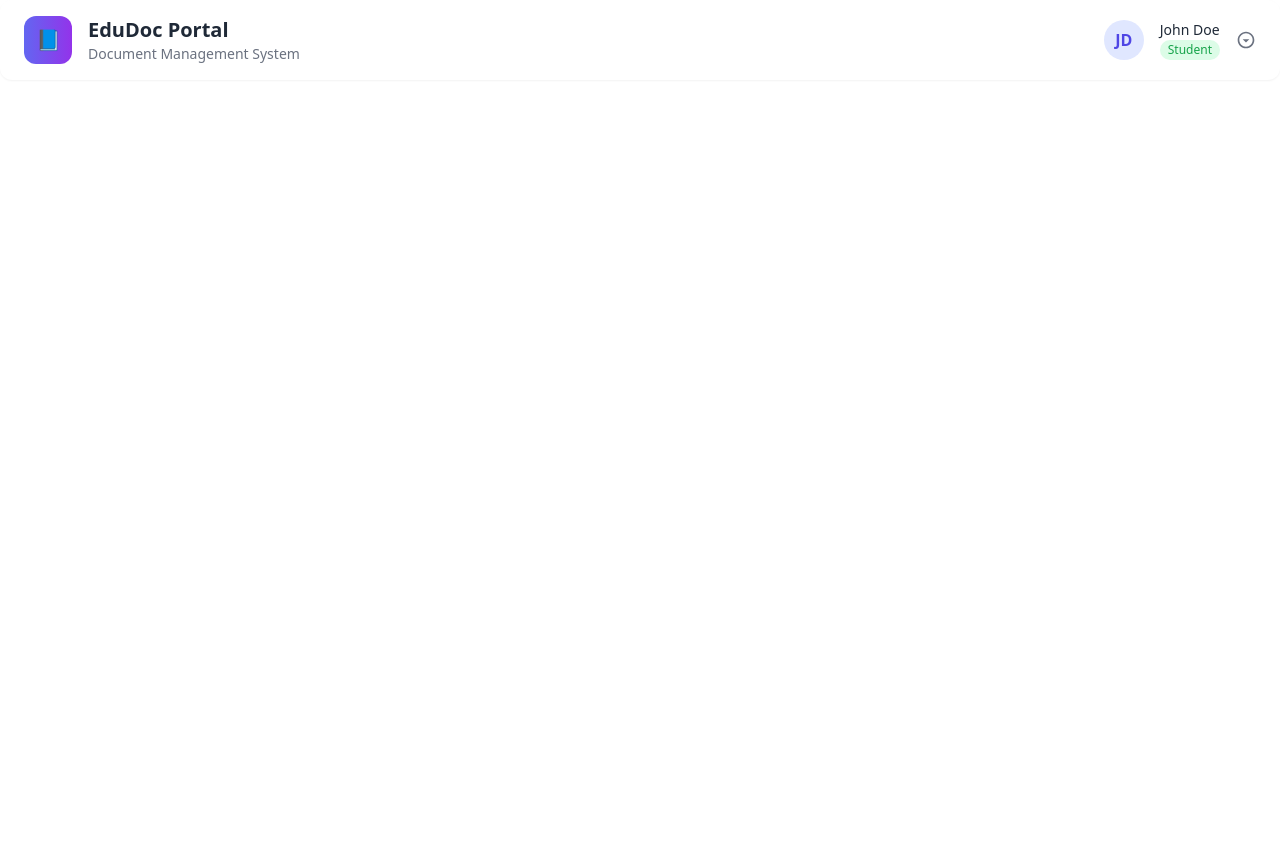
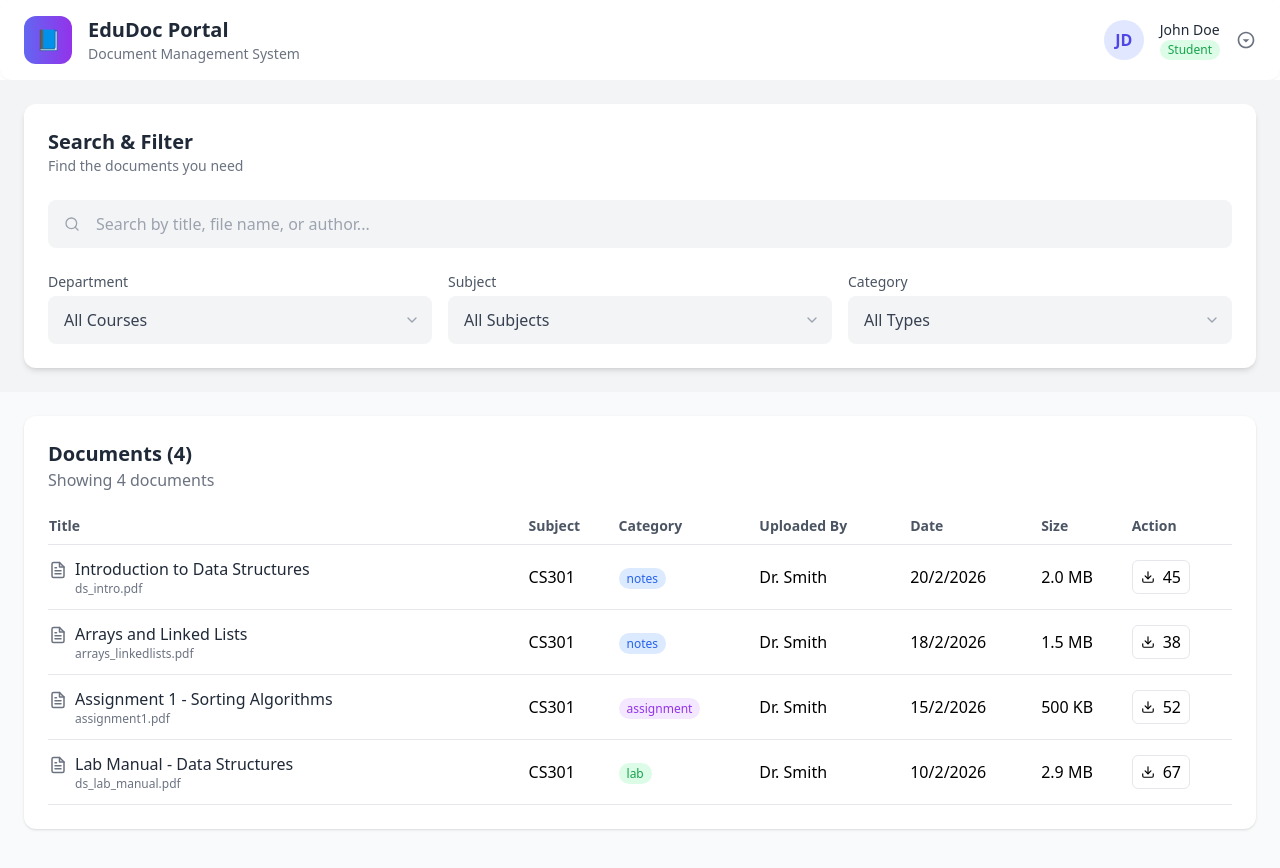
Before and after one commit to cseabhisheks/EduDocument, a React (Vite) app in the folder my-app/: page /document-library in a window 1280 px wide. Shown: the top 868 px of the page. Before the commit the page ends 800 px from the top, so only its background shows below. Built offline with nearby package versions, Linux system fonts and the light colour scheme.

Commit message:
document library page is done

```diff
--- a/my-app/src/App.jsx
+++ b/my-app/src/App.jsx
@@ -2,6 +2,7 @@ import { BrowserRouter, Routes, Route } from "react-router-dom";
 import Navbar from "./layout/Navbar";
 import Dashboard from "./page/Dashboard";
 import Announcements from "./page/Announcements";
+import DocumentsLibrary from "./page/DocumentsLibrary";
 
 export default function App() {
   return (
@@ -11,6 +12,7 @@ export default function App() {
       <Routes>
         <Route path="/" element={<Dashboard />} />
         <Route path="/announcement" element={<Announcements />} />
+        <Route path="/document-library" element={<DocumentsLibrary />} />
       </Routes>
     </BrowserRouter>
   );
--- /dev/null
+++ b/my-app/src/component/DocumentRow.jsx
@@ -0,0 +1,56 @@
+import { FiFileText, FiDownload } from "react-icons/fi";
+
+export default function DocumentRow({ doc }) {
+  const getCategoryStyle = (category) => {
+    if (category === "notes") return "bg-blue-100 text-blue-600";
+    if (category === "assignment") return "bg-purple-100 text-purple-600";
+    if (category === "lab") return "bg-green-100 text-green-600";
+    return "bg-gray-100 text-gray-600";
+  };
+
+  return (
+    <tr className="border-b ">
+
+      {/* Title */}
+      <td className="py-3">
+        <div className="flex items-start gap-2">
+          <FiFileText className="text-gray-500 mt-1" size={18} />
+          <div>
+            <p className="font-medium text-gray-800">{doc.title}</p>
+            <p className="text-xs text-gray-500">{doc.file}</p>
+          </div>
+        </div>
+      </td>
+
+      {/* Subject */}
+      <td className="hidden md:table-cell">{doc.subject}</td>
+
+      {/* Category */}
+      <td className="hidden md:table-cell">
+        <span className={`px-2 py-0.5 text-xs rounded-full ${getCategoryStyle(doc.category)}`}>
+          {doc.category}
+        </span>
+      </td>
+
+      {/* Uploaded By */}
+      <td className="hidden md:table-cell">{doc.uploadedBy}</td>
+
+      {/* Date */}
+      <td className="hidden md:table-cell">{doc.date}</td>
+
+      {/* Size */}
+      <td className="hidden md:table-cell">{doc.size}</td>
+
+      {/* Action */}
+      <td>
+        <button className="flex items-center gap-2 border px-2 py-1 rounded-md hover:bg-gray-100">
+          <FiDownload size={14} />
+          <span className="hidden sm:inline">
+            {doc.downloads || 0}
+          </span>
+        </button>
+      </td>
+
+    </tr>
+  );
+}
--- /dev/null
+++ b/my-app/src/layout/DocumentList.jsx
@@ -0,0 +1,85 @@
+import DocumentRow from "../component/DocumentRow";
+
+const documents = [
+  {
+    title: "Introduction to Data Structures",
+    file: "ds_intro.pdf",
+    subject: "CS301",
+    category: "notes",
+    uploadedBy: "Dr. Smith",
+    date: "20/2/2026",
+    size: "2.0 MB",
+    downloads: 45,
+  },
+  {
+    title: "Arrays and Linked Lists",
+    file: "arrays_linkedlists.pdf",
+    subject: "CS301",
+    category: "notes",
+    uploadedBy: "Dr. Smith",
+    date: "18/2/2026",
+    size: "1.5 MB",
+    downloads: 38,
+  },
+  {
+    title: "Assignment 1 - Sorting Algorithms",
+    file: "assignment1.pdf",
+    subject: "CS301",
+    category: "assignment",
+    uploadedBy: "Dr. Smith",
+    date: "15/2/2026",
+    size: "500 KB",
+    downloads: 52,
+  },
+  {
+    title: "Lab Manual - Data Structures",
+    file: "ds_lab_manual.pdf",
+    subject: "CS301",
+    category: "lab",
+    uploadedBy: "Dr. Smith",
+    date: "10/2/2026",
+    size: "2.9 MB",
+    downloads: 67,
+  },
+];
+
+export default function DocumentList() {
+  return (
+    <div className="p-6 bg-gray-50 min-h-screen">
+      <div className="bg-white rounded-xl shadow p-6">
+        <h2 className="text-xl font-semibold text-gray-800">
+          Documents ({documents.length})
+        </h2>
+        <p className="text-gray-500 mb-4">
+          Showing {documents.length} documents
+        </p>
+
+        <div className="overflow-x-auto">
+          <table className="w-full text-left border-collapse">
+
+            {/* Header */}
+            <thead className="border-b text-gray-600 text-sm">
+              <tr>
+                <th className="py-2">Title</th>
+                <th className="py-2 hidden md:table-cell">Subject</th>
+                <th className="py-2 hidden md:table-cell">Category</th>
+                <th className="py-2 hidden md:table-cell">Uploaded By</th>
+                <th className="py-2 hidden md:table-cell">Date</th>
+                <th className="py-2 hidden md:table-cell">Size</th>
+                <th className="py-2">Action</th>
+              </tr>
+            </thead>
+
+            {/* Body */}
+            <tbody>
+              {documents.map((doc, index) => (
+                <DocumentRow key={index} doc={doc} />
+              ))}
+            </tbody>
+
+          </table>
+        </div>
+      </div>
+    </div>
+  );
+}
--- a/my-app/src/layout/RecentDocument.jsx
+++ b/my-app/src/layout/RecentDocument.jsx
@@ -1,7 +1,10 @@
 import React from "react";
 import { DocumentItem } from "../component/DocumentItem";
+import { useNavigate } from "react-router-dom";
 
 export default function RecentDocuments() {
+  const navigate=useNavigate();
+
     const documents = [
     {
         title: "Introduction to Data Structures",
@@ -57,7 +60,7 @@ export default function RecentDocuments() {
 
       {/* Footer */}
       <div className="text-center mt-4">
-        <button className="text-sm font-medium text-gray-800 hover:underline">
+        <button className="text-sm font-medium text-gray-800 hover:underline" onClick={()=>{navigate("/document-library")}}>
           View all documents →
         </button>
       </div>
--- /dev/null
+++ b/my-app/src/page/DocumentsLibrary.jsx
@@ -0,0 +1,8 @@
+import SearchFilter from "../utilities/SearchFilter";
+import DocumentList from "../layout/DocumentList";
+export default function DocumentsLibrary(){
+    return(<>
+    <SearchFilter/>
+    <DocumentList/>
+    </>)
+}
--- /dev/null
+++ b/my-app/src/utilities/SearchFilter.jsx
@@ -0,0 +1,88 @@
+import { FiSearch, FiChevronDown } from "react-icons/fi";
+
+export default function SearchFilter() {
+  return (
+    <div className="bg-gray-100  flex items-start justify-center p-6">
+      <div className="bg-white w-full  rounded-xl shadow-md p-6 space-y-6">
+
+        {/* Header */}
+        <div>
+          <h2 className="text-xl font-semibold text-gray-800">
+            Search & Filter
+          </h2>
+          <p className="text-gray-500 text-sm">
+            Find the documents you need
+          </p>
+        </div>
+
+        {/* Search Input */}
+        <div className="relative">
+          <FiSearch className="absolute left-4 top-1/2 -translate-y-1/2 text-gray-400" />
+          <input
+            type="text"
+            placeholder="Search by title, file name, or author..."
+            className="w-full pl-12 pr-4 py-3 rounded-lg bg-gray-100 text-gray-700 focus:outline-none focus:ring-2 focus:ring-blue-500"
+          />
+        </div>
+
+        {/* Filters */}
+        <div className="grid grid-cols-1 md:grid-cols-3 gap-4">
+
+          {/* Department */}
+          <div>
+            <label className="block text-sm text-gray-600 mb-1">
+              Department
+            </label>
+            <div className="relative">
+              <select className="w-full appearance-none bg-gray-100 rounded-lg px-4 py-3 text-gray-700 focus:outline-none focus:ring-2 focus:ring-blue-500">
+                <option>All Courses</option>
+                <option>B.Tech</option>
+                <option>BCA</option>
+                <option>B.Sc</option>
+                <option>MCA</option>
+              </select>
+              <FiChevronDown className="absolute right-3 top-1/2 -translate-y-1/2 text-gray-400 pointer-events-none" />
+            </div>
+          </div>
+
+          {/* Subject */}
+          <div>
+            <label className="block text-sm text-gray-600 mb-1">
+              Subject
+            </label>
+            <div className="relative">
+              <select className="w-full appearance-none bg-gray-100 rounded-lg px-4 py-3 text-gray-700 focus:outline-none focus:ring-2 focus:ring-blue-500">
+                <option>All Subjects</option>
+                <option>Data Structures</option>
+                <option>Operating Systems</option>
+                <option>Database Management</option>
+                <option>Computer Networks</option>
+                <option>Mathematics</option>
+              </select>
+              <FiChevronDown className="absolute right-3 top-1/2 -translate-y-1/2 text-gray-400 pointer-events-none" />
+            </div>
+          </div>
+
+          {/* Category */}
+          <div>
+            <label className="block text-sm text-gray-600 mb-1">
+              Category
+            </label>
+            <div className="relative">
+              <select className="w-full appearance-none bg-gray-100 rounded-lg px-4 py-3 text-gray-700 focus:outline-none focus:ring-2 focus:ring-blue-500">
+                <option>All Types</option>
+                <option>Notes</option>
+                <option>Assignments</option>
+                <option>Question Papers</option>
+                <option>Study Material</option>
+                <option>Projects</option>
+              </select>
+              <FiChevronDown className="absolute right-3 top-1/2 -translate-y-1/2 text-gray-400 pointer-events-none" />
+            </div>
+          </div>
+
+        </div>
+      </div>
+    </div>
+  );
+}
```
